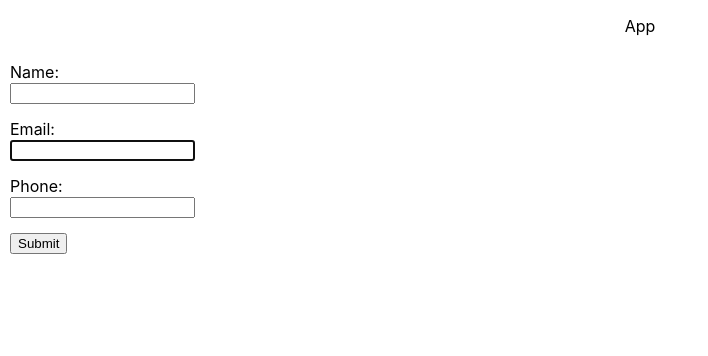
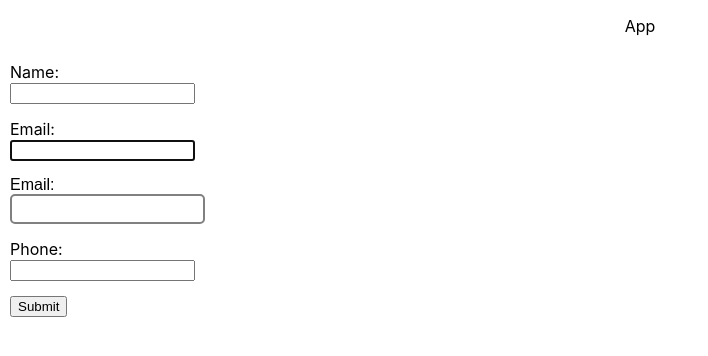
Before and after one commit to tutorials-coding/react-useimperativehandle, a React (Create React App) app: page / in a window 1280 px wide. Shown: the top 356 px of the page, without its empty margins (0-708 px from the left). Built offline with nearby package versions, Linux system fonts and the light colour scheme.

Commit message:
Add CustomInput

```diff
--- /dev/null
+++ b/src/components/CustomInput/CustomInput.css
@@ -0,0 +1,19 @@
+.custom-input__main-container {
+  font-family: Arial, Helvetica, sans-serif;
+}
+
+.custom-input__label {
+  display: block;
+  text-align: start;
+}
+
+.custom-input__input {
+  display: block;
+  border-radius: 5px;
+  height: 30px;
+  width: 100%;
+  padding: 2px 7px;
+  box-sizing: border-box;
+  outline: none;
+  border: solid 2px gray;
+}
--- /dev/null
+++ b/src/components/CustomInput/CustomInput.js
@@ -0,0 +1,23 @@
+import './CustomInput.css'
+
+export function CustomInput({ label, name, id, onChange }) {
+  function handleChange(event) {
+    event.preventDefault()
+    onChange(event.target.value)
+  }
+
+  return (
+    <div className="custom-input__main-container">
+      <label className="custom-input__label" htmlFor={name}>
+        {label}
+      </label>
+      <input
+        className="custom-input__input"
+        type="text"
+        id={id}
+        name={name}
+        onChange={handleChange}
+      />
+    </div>
+  )
+}
--- a/src/components/Form/Form.js
+++ b/src/components/Form/Form.js
@@ -1,4 +1,5 @@
 import { useState, useRef, useEffect } from 'react'
+import { CustomInput } from '../CustomInput/CustomInput'
 import './Form.css'
 
 export function Form() {
@@ -45,6 +46,12 @@ export function Form() {
           ref={inputEl}
         />
       </div>
+      <CustomInput
+        label="Email:"
+        name="email"
+        id="email"
+        onChange={handleEmailChange}
+      />
       <div className="form__input-container">
         <label htmlFor="phone">Phone:</label>
         <input
```
